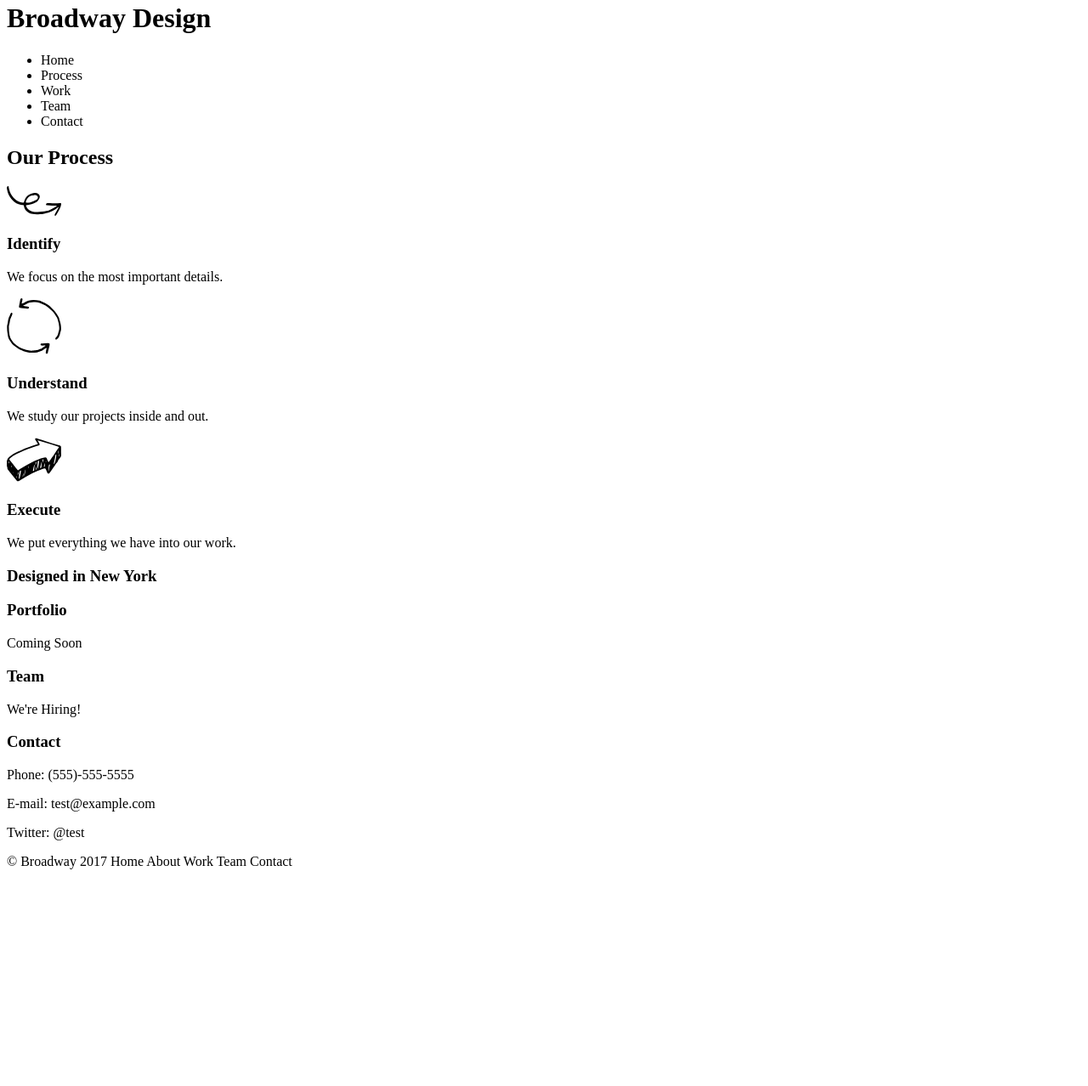
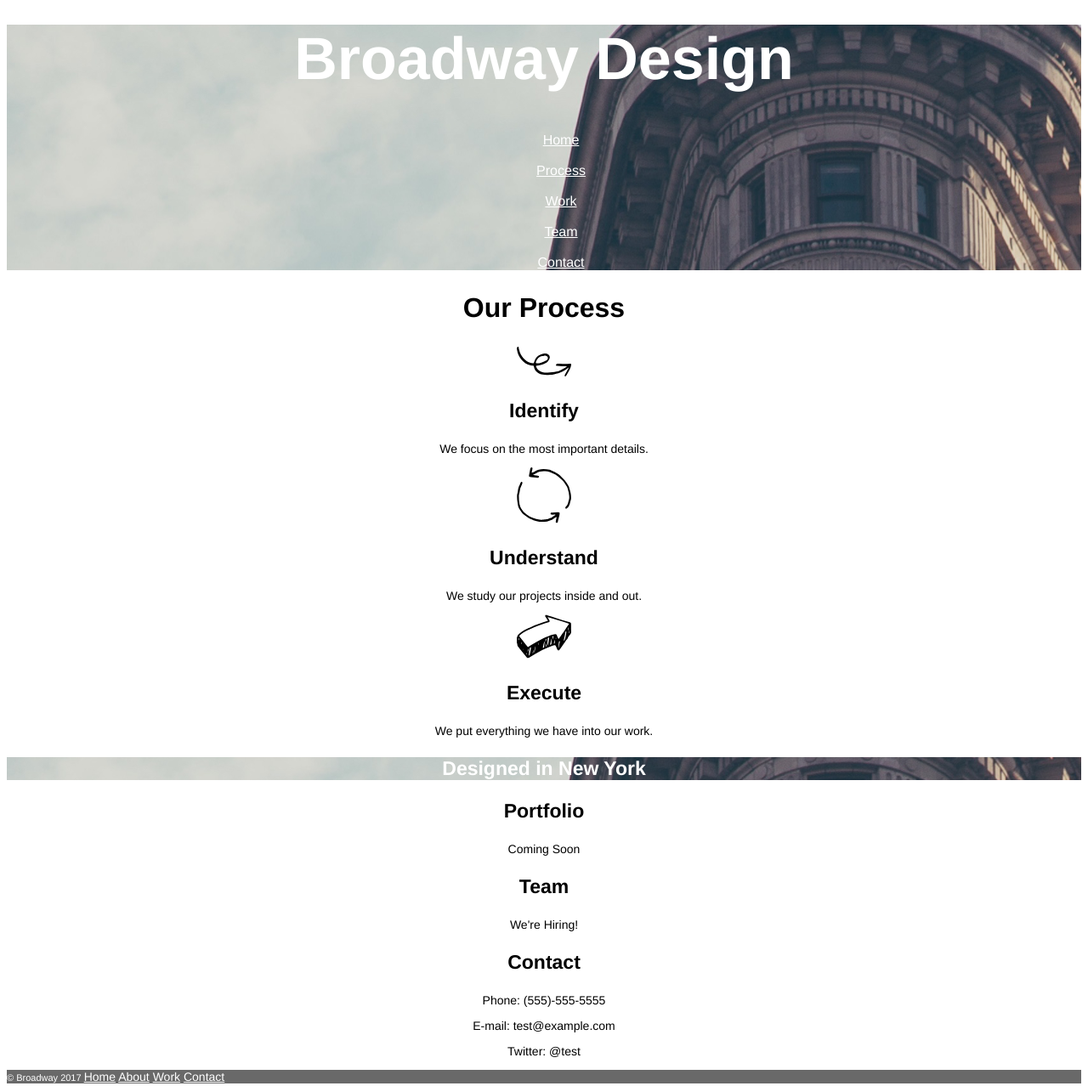
Before and after one commit to jaysync/Broadway_Design, a plain HTML site: page index.html in a window 1280 px wide. Shown: the part 18-1296 px from the top of the page at 85% size. Before the commit the page ends 1057 px from the top, so only its background shows below. Drawn offline with Linux system fonts and the light colour scheme.

Commit message:
finalised

```diff
--- a/index.html
+++ b/index.html
@@ -6,14 +6,23 @@
     <link type="text/css" rel="stylesheet" href="./resources/css/style.css">
   </head>
   <body>
+    <div class="tophalf">
       <h1>Broadway Design</h1>
+    <!--Table of contents-->
       <ul>
-      <li>Home</li>
-      <li>Process</li>
-      <li>Work</li>
-      <li>Team</li>
-      <li>Contact</li>
+        <li><a href="./index.html">Home</a></li>
+        <br>
+        <li><a href="#process">Process</a></li>
+        <br>
+        <li><a href="#portfolio">Work</a></li>
+        <br>
+        <li><a href="#team">Team</a></li>
+        <br>
+        <li><a href="#contact">Contact</a></li>
       </ul>
+    </div>
+    <!--Process-->
+    <div id="process">
       <h2>Our Process</h2>
       <img src="./resources/identify.svg">
       <h3>Identify</h3>
@@ -24,15 +33,20 @@
       <img src="./resources/execute.svg">
       <h3>Execute</h3>
       <p>We put everything we have into our work.</p>
-    <h3>Designed in New York</h3>
-    <h3>Portfolio</h3>
+    </div>
+
+    <h3 id="designed">Designed in New York</h3>
+    <!--Portfolio-->
+    <h3 id="portfolio">Portfolio</h3>
     <p>Coming Soon</p>
-    <h3>Team</h3>
+    <!--Team-->
+    <h3 id="team">Team</h3>
     <p>We're Hiring!</p>
-    <h3>Contact</h3>
+    <!--Contact-->
+    <h3 id="contact">Contact</h3>
     <p>Phone: (555)-555-5555</p>
     <p>E-mail: test@example.com</p>
     <p>Twitter: @test</p>
-    <p>&#169 Broadway 2017 Home About Work Team Contact</p>
+    <p id="copyright">&#169 Broadway 2017 <span class="footer"><a href="./index.html">Home</a> <a href="#process">About</a> <a href="#portfolio">Work</a> <a href="#contact">Contact</a></span></p>
   </body>
 </html>
--- a/resources/css/style.css
+++ b/resources/css/style.css
@@ -0,0 +1,49 @@
+ul {
+  list-style-type: none;
+}
+
+* {
+  font-family: helvetica;
+  text-align: center;
+}
+
+a, h1, #designed, #copyright {
+  color: white;
+}
+
+.tophalf, #designed {
+  background-image:url("../../resources/the-flatiron-building.png");
+  background-repeat: no-repeat;
+  background-position: center;
+}
+
+h1, h3 {
+  font-weight: bold;
+}
+
+h1 {
+  font-size: 70px;
+
+}
+
+h2 {
+  font-size: 32px;
+}
+
+h3 {
+  font-size: 23px;
+}
+
+p {
+  font-size: 14px;
+}
+
+#copyright {
+  font-size: 11px;
+  background-color: dimgray;
+  text-align: left;
+}
+
+span.footer {
+  font-size: 14px;
+}
```
Lines whose indentation alone changed are shown as unchanged.
